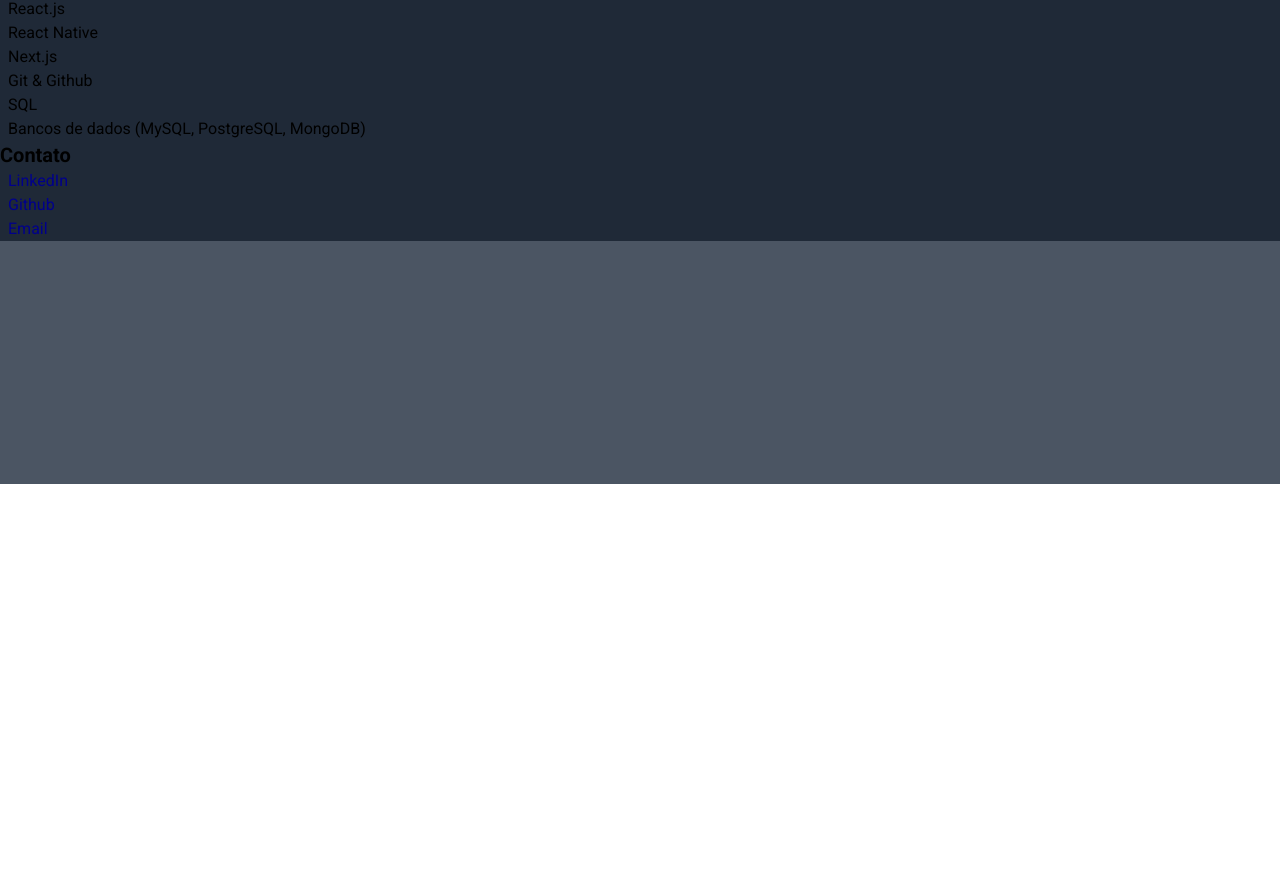
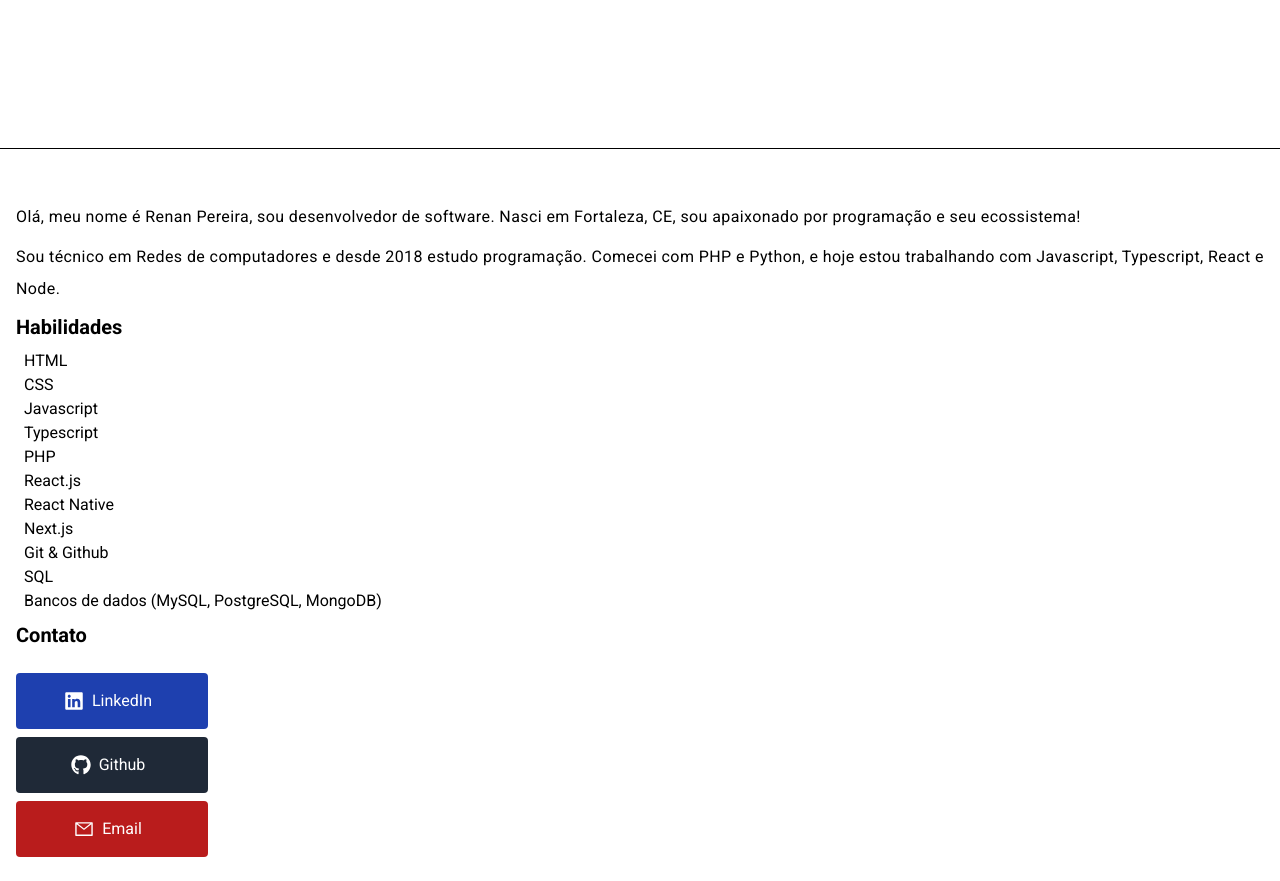
Before and after one commit to r3nanp/r3nanp-blog, a Next.js app: page /about in a window 1280 px wide. Shown: the part 316-1197 px from the top of the page. Before the commit the page ends 800 px from the top, so only its background shows below. Built offline with nearby package versions, Linux system fonts and the light colour scheme.

Commit message:
feat: create about page

```diff
--- a/src/pages/about.tsx
+++ b/src/pages/about.tsx
@@ -1,28 +1,36 @@
 import Head from 'next/head'
+import Link from 'next/link'
 import { Header } from 'components/Header'
+import { FaLinkedin, FaGithub } from 'react-icons/fa'
+import { AiOutlineMail } from 'react-icons/ai'
 
 const About: React.FC = () => {
   return (
-    <main className="h-screen bg-gray-600">
+    <main className="h-screen">
       <Head>
         <title>Sobre mim</title>
       </Head>
       <Header />
 
-      <div className="bg-gray-400">
+      <div className="px-4 border-b border-black h-1/2 flex flex-col items-center justify-center">
         <h1 className="text-2xl font-bold text-black text-center">Sobre mim</h1>
         <p className="text-md text-black text-center">Conheça-me!</p>
       </div>
 
-      <div className="bg-gray-800">
-        <h2 className="text-xl font-bold">Sobre mim</h2>
-        <p className="leading-4 tracking-wide text-black text-justify">
+      <div className="px-4 py-6">
+        <h2 className="text-xl font-bold text-white">Sobre mim</h2>
+        <p className="leading-8 tracking-wide text-black pb-2 text-center md:text-justify">
           Olá, meu nome é Renan Pereira, sou desenvolvedor de software. Nasci em
           Fortaleza, CE, sou apaixonado por programação e seu ecossistema!
         </p>
+        <p className="leading-8 tracking-wide text-black text-center md:text-justify">
+          Sou técnico em Redes de computadores e desde 2018 estudo programação.
+          Comecei com PHP e Python, e hoje estou trabalhando com Javascript,
+          Typescript, React e Node.
+        </p>
 
-        <h2 className="text-xl font-bold">Habilidades</h2>
-        <ul className="list-disc px-2">
+        <h2 className="text-xl font-bold py-2">Habilidades</h2>
+        <ul className="px-2">
           <li>HTML</li>
           <li>CSS</li>
           <li>Javascript</li>
@@ -36,30 +44,34 @@
           <li>Bancos de dados (MySQL, PostgreSQL, MongoDB)</li>
         </ul>
 
-        <h2 className="text-xl font-bold">Contato</h2>
-        <ul className="list-disc px-2">
-          <li>
-            <a
-              href="https://linkedin.com/in/r3nanp"
-              rel="noopener noreferrer"
-              target="_blank"
-            >
-              LinkedIn
+        <h2 className="text-xl font-bold py-2 mb-4">Contato</h2>
+        <div className="flex flex-col w-full justify-center items-center md:items-stretch md:justify-start">
+          <Link href="https://linkedin.com/in/r3nanp">
+            <a className="mb-2" rel="noopener noreferrer" target="_blank">
+              <div className="flex items-center justify-center w-48 rounded text-white bg-blue-800 p-4 hover:bg-blue-900">
+                <FaLinkedin size={20} color="#fff" />
+                <p className="px-2">LinkedIn</p>
+              </div>
             </a>
-          </li>
-          <li>
-            <a
-              href="https://github.com/r3nanp"
-              rel="noopener noreferrer"
-              target="_blank"
-            >
-              Github
+          </Link>
+          <Link href="https://github.com/r3nanp">
+            <a className="mb-2" rel="noopener noreferrer" target="_blank">
+              <div className="flex items-center justify-center w-48 rounded text-white bg-gray-800 p-4 hover:bg-gray-900">
+                <FaGithub size={20} color="#fff" />
+                <p className="px-2">Github</p>
+              </div>
             </a>
-          </li>
-          <li>
-            <a href="mailto:renanmol87@gmail.com">Email</a>
-          </li>
-        </ul>
+          </Link>
+
+          <Link href="mailto:renanmol87@gmail.com">
+            <a rel="noopener noreferrer" target="_blank">
+              <div className="flex items-center justify-center w-48 rounded text-white bg-red-700 p-4 hover:bg-red-900">
+                <AiOutlineMail size={20} color="#fff" />
+                <p className="px-2">Email</p>
+              </div>
+            </a>
+          </Link>
+        </div>
       </div>
     </main>
   )
```
